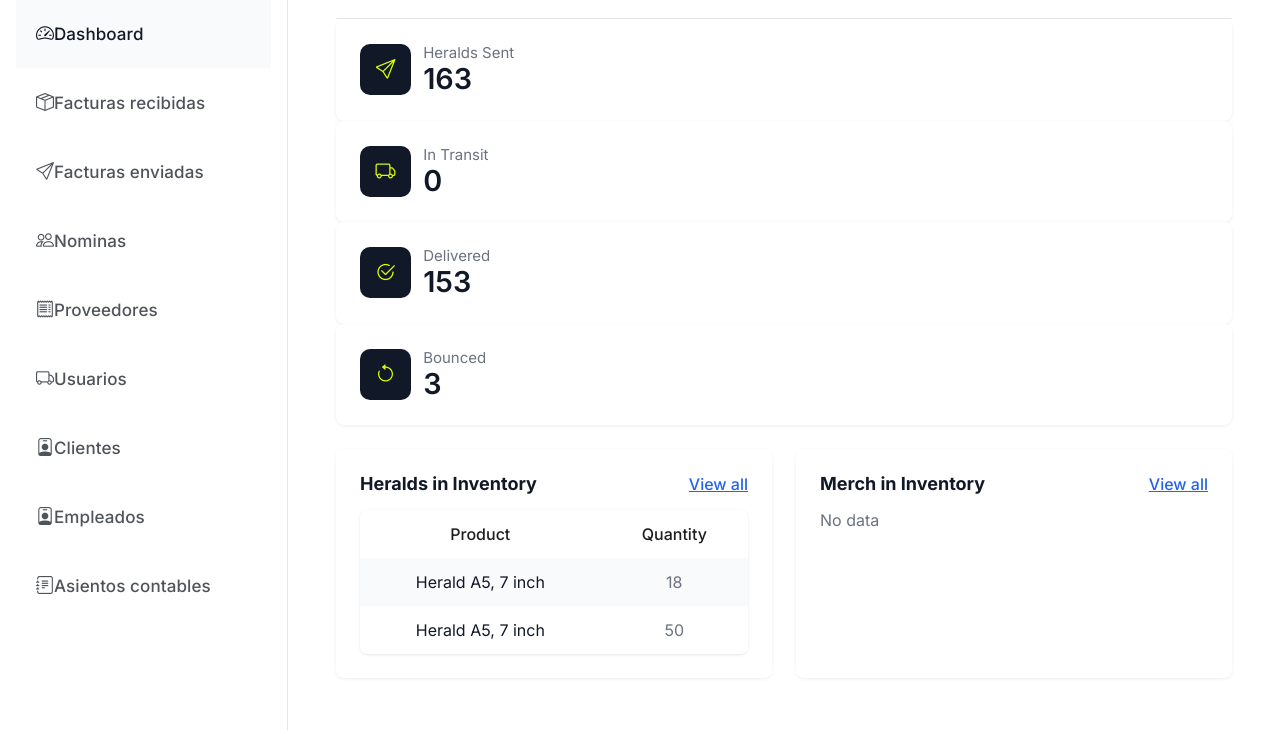
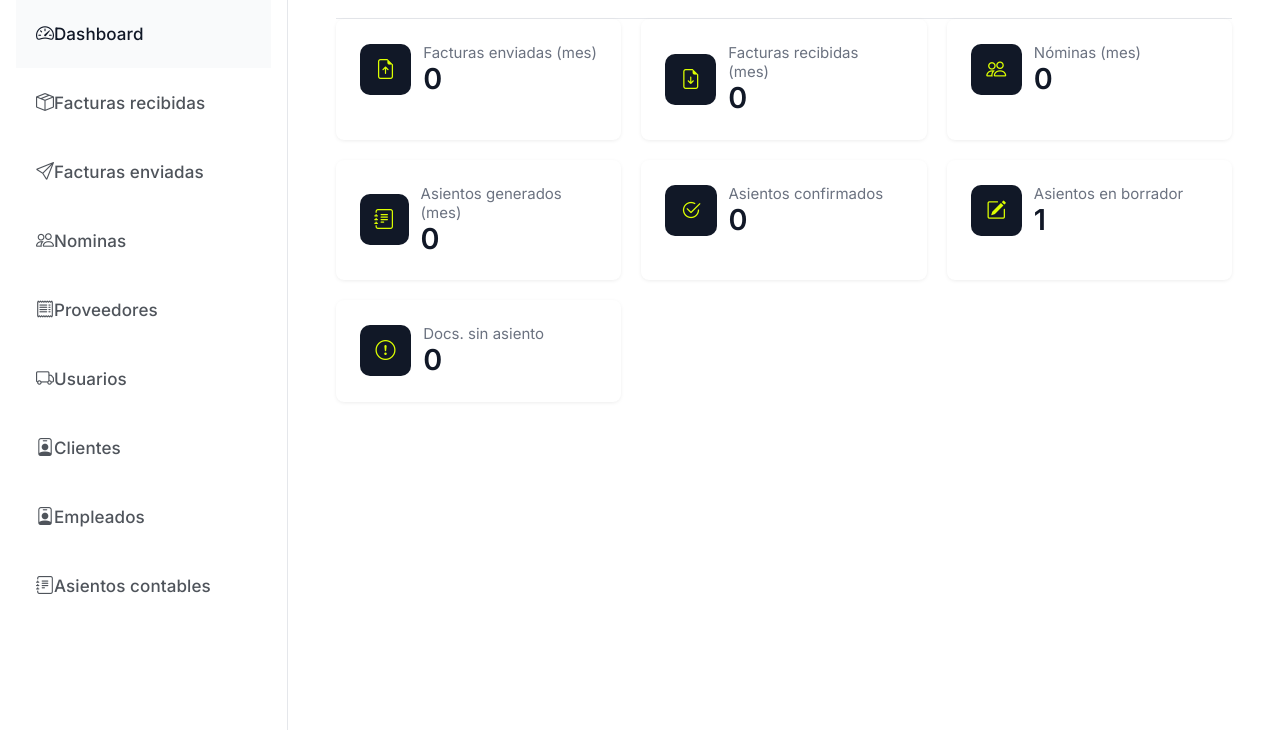
Before and after one commit to smartbookai/backend, a Django app: page / in a window 1280 px wide. Shown: the part 70-800 px from the top of the page. Run offline with Django 5.2, Linux system fonts and the light colour scheme; the first user in the database is signed in; tables that the repository leaves empty hold one stand-in row (Sample ...).

Commit message:
dashboard first part

```diff
--- a/sba_app/views.py
+++ b/sba_app/views.py
@@ -56,7 +56,68 @@ def login(request):
 
 @login_required
 def index(request):
-    return render(request, 'pages/dashboard.html')
+    # Dashboard con KPIs sencillos por empresa actual
+    company = get_current_company(request.user)
+
+    today = timezone.now().date()
+    year = today.year
+    month = today.month
+
+    # Facturas emitidas (ventas) del mes
+    sales_invoices_month = SalesInvoice.objects.filter(
+        company=company,
+        issue_date__year=year,
+        issue_date__month=month,
+    ).count()
+
+    # Facturas recibidas (compras) del mes
+    purchase_invoices_month = PurchaseInvoice.objects.filter(
+        company=company,
+        issue_date__year=year,
+        issue_date__month=month,
+    ).count()
+
+    # Nóminas del mes (por fecha de pago)
+    payrolls_month = Payroll.objects.filter(
+        company=company,
+        payment_date__year=year,
+        payment_date__month=month,
+    ).count()
+
+    # Asientos contables del mes
+    entries_month = AccountingEntry.objects.filter(
+        company=company,
+        date__year=year,
+        date__month=month,
+    ).count()
+
+    # Asientos confirmados / borrador (totales)
+    entries_confirmed_total = AccountingEntry.objects.filter(
+        company=company,
+        status='posted',
+    ).count()
+    entries_draft_total = AccountingEntry.objects.filter(
+        company=company,
+        status='draft',
+    ).count()
+
+    # Documentos sin asiento (facturas y nóminas sin AccountingEntry asociado)
+    purchase_without_entry = PurchaseInvoice.objects.filter(company=company, entry__isnull=True).count()
+    sales_without_entry = SalesInvoice.objects.filter(company=company, entry__isnull=True).count()
+    payrolls_without_entry = Payroll.objects.filter(company=company, entry__isnull=True).count()
+    docs_without_entry_total = purchase_without_entry + sales_without_entry + payrolls_without_entry
+
+    context = {
+        'sales_invoices_month': sales_invoices_month,
+        'purchase_invoices_month': purchase_invoices_month,
+        'payrolls_month': payrolls_month,
+        'entries_month': entries_month,
+        'entries_confirmed_total': entries_confirmed_total,
+        'entries_draft_total': entries_draft_total,
+        'docs_without_entry_total': docs_without_entry_total,
+    }
+
+    return render(request, 'pages/dashboard.html', context)
 
 
 def logout_view(request):
--- a/templates/pages/accounting_entry_detail.html
+++ b/templates/pages/accounting_entry_detail.html
@@ -104,8 +104,10 @@
 
     <!-- Barra de acciones del asiento -->
     <div style="display:flex;justify-content:flex-end;gap:8px;margin-top:16px;">
+      {% if entry.status != 'posted' %}
       <button type="button" class="btn-secondary" onclick="onEditEntryClick()">Editar</button>
       <button type="button" class="btn-primary" style="background:#10B981;border-color:#10B981;" onclick="onConfirmEntryClick()">Confirmar</button>
+      {% endif %}
       <button type="button" class="btn-secondary" onclick="onExportEntryExcelClick()">Exportar Excel</button>
       <button type="button" class="btn-secondary" onclick="onExportEntryXhtmlClick()">Exportar XHTML</button>
     </div>
--- a/templates/pages/dashboard.html
+++ b/templates/pages/dashboard.html
@@ -2,80 +2,76 @@
 {% block title %}Dashboard | SBA{% endblock %}
 {% block content %}
 <section>
-  <div class="grid grid-cols-4 gap-6">
+  <div class="grid grid-cols-4 gap-6" style="display:grid;grid-template-columns:repeat(3,minmax(0,1fr));gap:1.25rem;align-items:stretch;">
     <div class="card stat-card">
       <div style="display:flex;align-items:center;">
-        <div class="stat-card-icon"><i class="bi bi-send"></i></div>
+        <div class="stat-card-icon"><i class="bi bi-file-earmark-arrow-up"></i></div>
         <div>
-          <div class="stat-label">Heralds Sent</div>
-          <div class="stat-value">163</div>
+          <div class="stat-label">Facturas enviadas (mes)</div>
+          <div class="stat-value">{{ sales_invoices_month }}</div>
         </div>
       </div>
     </div>
+
     <div class="card stat-card">
       <div style="display:flex;align-items:center;">
-        <div class="stat-card-icon"><i class="bi bi-truck"></i></div>
+        <div class="stat-card-icon"><i class="bi bi-file-earmark-arrow-down"></i></div>
         <div>
-          <div class="stat-label">In Transit</div>
-          <div class="stat-value">0</div>
+          <div class="stat-label">Facturas recibidas (mes)</div>
+          <div class="stat-value">{{ purchase_invoices_month }}</div>
         </div>
       </div>
     </div>
+
+    <div class="card stat-card">
+      <div style="display:flex;align-items:center;">
+        <div class="stat-card-icon"><i class="bi bi-people"></i></div>
+        <div>
+          <div class="stat-label">Nóminas (mes)</div>
+          <div class="stat-value">{{ payrolls_month }}</div>
+        </div>
+      </div>
+    </div>
+
+    <div class="card stat-card">
+      <div style="display:flex;align-items:center;">
+        <div class="stat-card-icon"><i class="bi bi-journal-text"></i></div>
+        <div>
+          <div class="stat-label">Asientos generados (mes)</div>
+          <div class="stat-value">{{ entries_month }}</div>
+        </div>
+      </div>
+    </div>
+
     <div class="card stat-card">
       <div style="display:flex;align-items:center;">
         <div class="stat-card-icon"><i class="bi bi-check2-circle"></i></div>
         <div>
-          <div class="stat-label">Delivered</div>
-          <div class="stat-value">153</div>
+          <div class="stat-label">Asientos confirmados</div>
+          <div class="stat-value">{{ entries_confirmed_total }}</div>
         </div>
       </div>
     </div>
+
     <div class="card stat-card">
       <div style="display:flex;align-items:center;">
-        <div class="stat-card-icon"><i class="bi bi-arrow-counterclockwise"></i></div>
+        <div class="stat-card-icon"><i class="bi bi-pencil-square"></i></div>
         <div>
-          <div class="stat-label">Bounced</div>
-          <div class="stat-value">3</div>
+          <div class="stat-label">Asientos en borrador</div>
+          <div class="stat-value">{{ entries_draft_total }}</div>
+        </div>
+      </div>
+    </div>
+
+    <div class="card stat-card">
+      <div style="display:flex;align-items:center;">
+        <div class="stat-card-icon"><i class="bi bi-exclamation-circle"></i></div>
+        <div>
+          <div class="stat-label">Docs. sin asiento</div>
+          <div class="stat-value">{{ docs_without_entry_total }}</div>
         </div>
       </div>
     </div>
   </div>
-
-  <div class="grid grid-cols-2 gap-6 mt-6" style="display:grid;grid-template-columns:repeat(2,1fr);gap:1.5rem;margin-top:1.5rem;">
-    <div class="card table-card">
-      <div style="display:flex;justify-content:space-between;align-items:center;margin-bottom:1rem;">
-        <h2 style="font-size:18px;margin:0;">Heralds in Inventory</h2>
-        <a href="#" class="link-blue">View all</a>
-      </div>
-      <div class="table-container">
-        <table class="table" style="width:100%;border-collapse:collapse;">
-          <thead>
-            <tr>
-              <th class="table-header">Product</th>
-              <th class="table-header">Quantity</th>
-            </tr>
-          </thead>
-          <tbody>
-            <tr>
-              <td class="table-cell">Herald A5, 7 inch</td>
-              <td class="table-cell text-right">18</td>
-            </tr>
-            <tr>
-              <td class="table-cell">Herald A5, 7 inch</td>
-              <td class="table-cell text-right">50</td>
-            </tr>
-          </tbody>
-        </table>
-      </div>
-    </div>
-
-    <div class="card table-card">
-      <div style="display:flex;justify-content:space-between;align-items:center;margin-bottom:1rem;">
-        <h2 style="font-size:18px;margin:0;">Merch in Inventory</h2>
-        <a href="#" class="link-blue">View all</a>
-      </div>
-      <div style="color:#6B7280;">No data</div>
-    </div>
-  </div>
 </section>
 {% endblock %}
```
